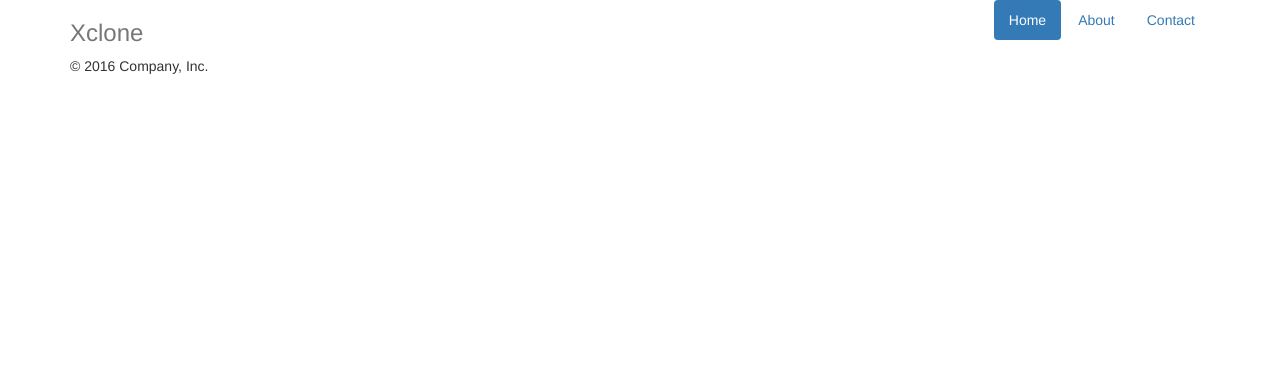
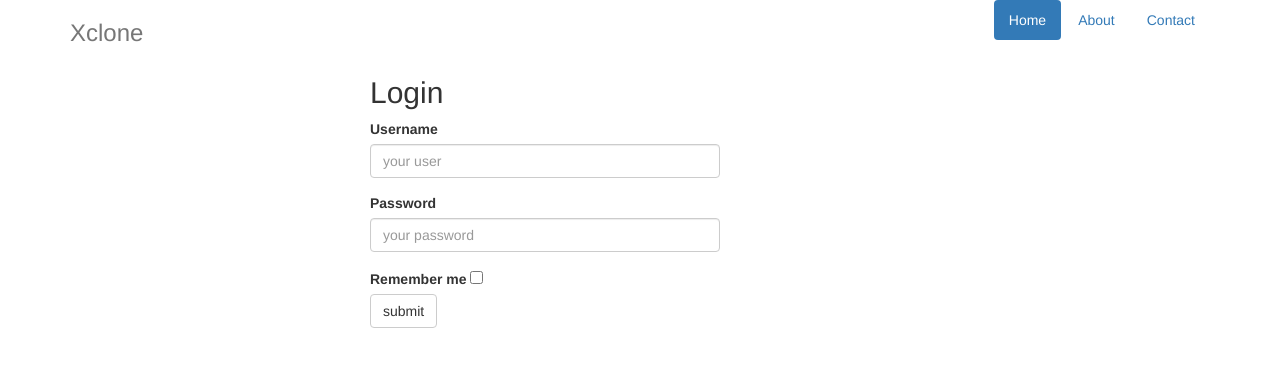
Before and after one commit to Paxoal/AprendendoFlask, a Flask app: page /login in a window 1280 px wide. Shown: the top 367 px of the page. Run offline with Flask 3, Linux system fonts and the light colour scheme; some libraries are stand-ins or nearby versions.

Commit message:
Faz o fomulário de login e a validação dos dados

```diff
--- a/app/controllers/default.py
+++ b/app/controllers/default.py
@@ -1,25 +1,28 @@
 from flask import render_template
 from app import app
 
-#faz a rota da pagina
-
+from app.models.forms import LoginForm
 
 @app.route("/index")
 @app.route("/")
 def index():
     return render_template('index.html')
 
-@app.route("/login")
+@app.route("/login", methods=["GET","POST"])
 def login():
-    return render_template('base.html')
+    form = LoginForm()
+    if form.validate_on_submit():
+        print(form.username.data)
+        print(form.password.data)
+    return render_template('login.html', form=form)
 '''
 @app.route("/teste")
 @app.route("/teste/<nome>")
 def teste(nome=None):
     if nome:
         return "Olá, %s!" % nome
-    else:
-        return "Olá, usuário!"
+        else:
+            return "Olá, usuário!"
 
 @app.route("/inteiro")
 @app.route("/inteiro/<int:inteiro>")
--- /dev/null
+++ b/app/models/forms.py
@@ -0,0 +1,8 @@
+from flask_wtf import FlaskForm
+from wtforms import StringField, PasswordField, BooleanField
+from wtforms.validators import DataRequired
+
+class LoginForm(FlaskForm):
+    username = StringField("username" , validators=[DataRequired()])
+    password = PasswordField("password", validators=[DataRequired()])
+    remember_me = BooleanField("remember_me")
--- a/app/templates/base.html
+++ b/app/templates/base.html
@@ -36,9 +36,7 @@
         {% block content %}
         {% endblock %}
 
-      <footer class="footer">
-        <p>&copy; 2016 Company, Inc.</p>
-      </footer>
+
 
     </div> <!-- /container -->
 
--- /dev/null
+++ b/app/templates/login.html
@@ -0,0 +1,27 @@
+{% extends 'base.html' %}
+{% block title %}{{super() }} - Login{%endblock%}
+{% block content %}
+<div class="col-md-4 col-md-offset-3">
+    <h2>Login</h2>
+    <form action="" method="POST">
+        {{form.csrf_token}}
+        <div class="form-group">
+            <label>Username</label>
+                {{form.username(class="form-control", placeholder="your user")}}
+        </div>
+
+        <div class="form-group">
+            <label>Password</label>
+                {{form.password(class="form-control", placeholder="your password")}}
+        </div>
+
+        <div class="checbox">
+            <label>
+                Remember me {{form.remember_me}}
+            </label>
+        </div>
+
+        <button type="submit" class="btn btn-default">submit</button>
+    </form>
+</div>
+{% endblock %}
--- a/config.py
+++ b/config.py
@@ -2,3 +2,5 @@ DEBUG_MODE= True
 
 SQLALCHEMY_DATABASE_URI = 'sqlite:///storage.db'
 SQLALCHEMY_TRACK_MODIFICATIONS = True
+
+SECRET_KEY = 'umNomeBemSeguro'
--- a/requirements.txt
+++ b/requirements.txt
@@ -5,6 +5,7 @@ colorama==0.4.6
 Flask==3.0.3
 Flask-Migrate==4.0.7
 Flask-SQLAlchemy==3.1.1
+Flask-WTF==1.2.1
 greenlet==3.0.3
 itsdangerous==2.2.0
 Jinja2==3.1.4
@@ -13,3 +14,4 @@ MarkupSafe==2.1.5
 SQLAlchemy==2.0.30
 typing_extensions==4.11.0
 Werkzeug==3.0.3
+WTForms==3.1.2
```
